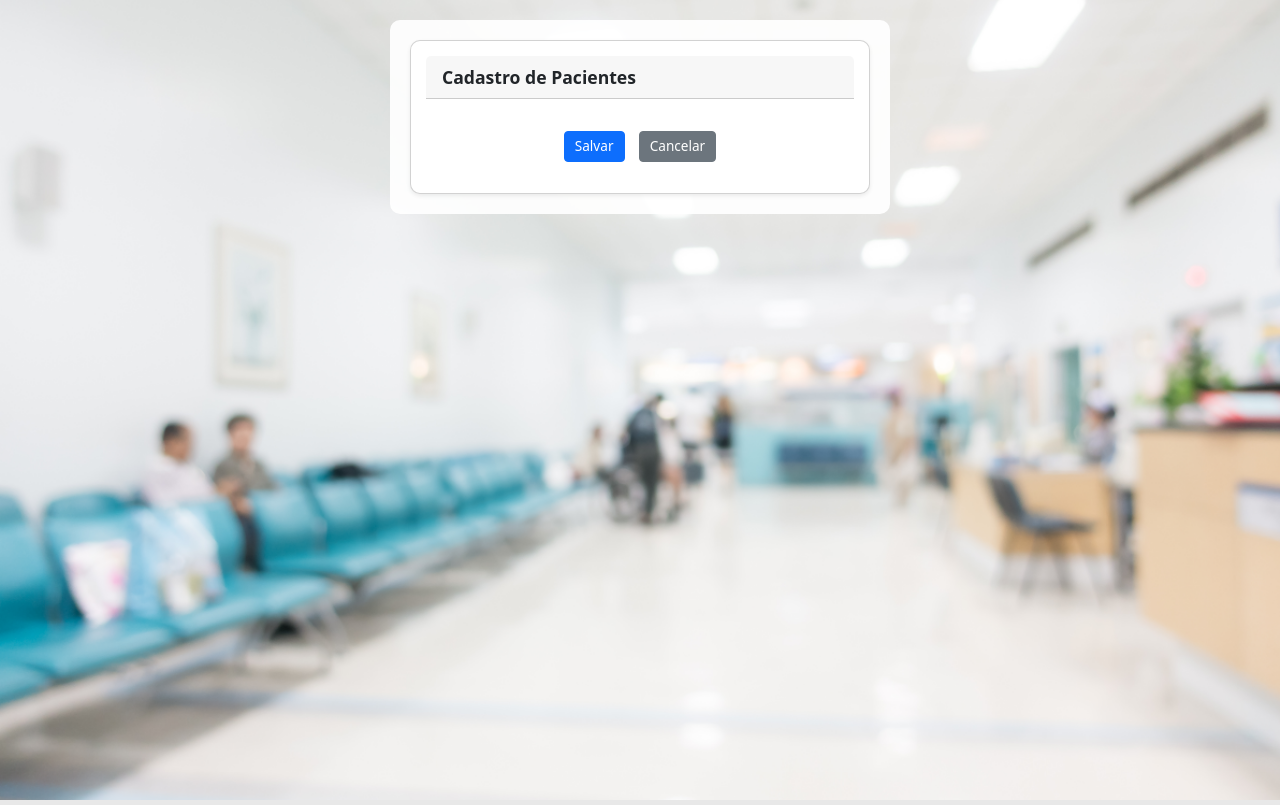
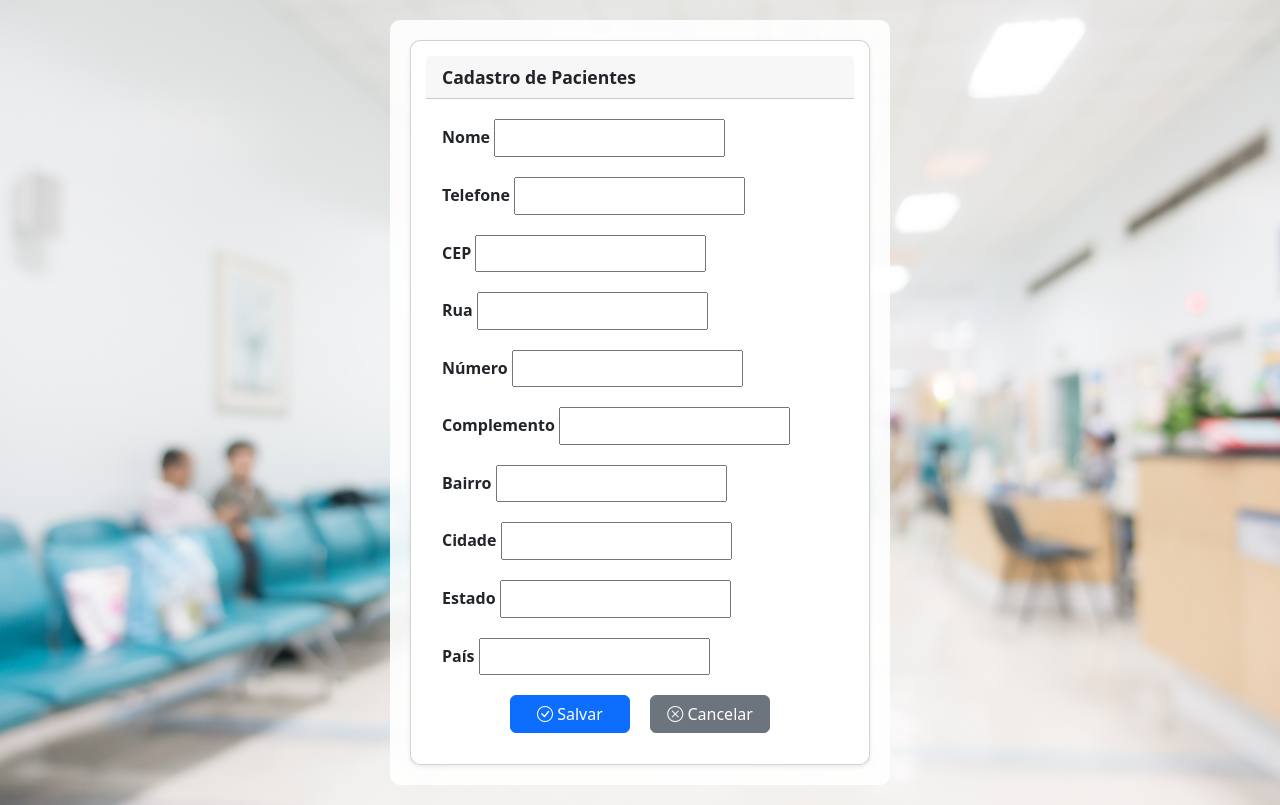
Before and after one commit to gbrlbarreto/ProjetoMedicalSys_Django, a Django app: template clientes/templates/person_form.html in a window 1280 px wide. Run offline with Django 4.2, Linux system fonts and the light colour scheme; the template is opened without the code that fills it, so the values that code supplies are empty, except form fields; tables that the repository leaves empty hold one stand-in row (values such as "Sample post"); form fields are guessed from the names that the template uses; some libraries are stand-ins or nearby versions.

Commit message:
feat: personalizando forms de cliente

```diff
--- a/clientes/templates/person_form.html
+++ b/clientes/templates/person_form.html
@@ -25,10 +25,64 @@
         <div class="card-body">
             <form method="POST" enctype="multipart/form-data">
                 {% csrf_token %}
-                {{ form|bootstrap }}
-                <div class="form-buttons mt-3 text-center">
-                    <button type="submit" class="btn btn-primary btn-sm">Salvar</button>
-                    <a href="{% url 'person_list' %}" class="btn btn-secondary btn-sm">Cancelar</a>
+
+                <div class="mb-3">
+                    <label class="form-label-ag-form">Nome</label>
+                    {{ form.nome }}
+                </div>
+
+                <div class="mb-3">
+                    <label class="form-label-ag-form">Telefone</label>
+                    {{ form.telefone }}
+                </div>
+
+                <div class="mb-3">
+                    <label class="form-label-ag-form">CEP</label>
+                    {{ form.cep }}
+                </div>
+
+                <div class="mb-3">
+                    <label class="form-label-ag-form">Rua</label>
+                    {{ form.rua }}
+                </div>
+
+                <div class="mb-3">
+                    <label class="form-label-ag-form">Número</label>
+                    {{ form.numero }}
+                </div>
+
+                <div class="mb-3">
+                    <label class="form-label-ag-form">Complemento</label>
+                    {{ form.complemento }}
+                </div>
+
+                <div class="mb-3">
+                    <label class="form-label-ag-form">Bairro</label>
+                    {{ form.bairro }}
+                </div>
+
+                <div class="mb-3">
+                    <label class="form-label-ag-form">Cidade</label>
+                    {{ form.cidade }}
+                </div>
+
+                <div class="mb-3">
+                    <label class="form-label-ag-form">Estado</label>
+                    {{ form.estado }}
+                </div>
+
+                <div class="mb-3">
+                    <label class="form-label-ag-form">País</label>
+                    {{ form.país }}
+                </div>
+
+                <div class="btn-container-person-form">
+                    <button type="submit" class="btn btn-primary btn-person-form">
+                        <i class="bi bi-check-circle"></i> Salvar
+                    </button>
+                    <a href="{% url 'person_list' %}" class="btn btn-secondary btn-person-form">
+                        <i class="bi bi-x-circle"></i> Cancelar
+                    </a>
                 </div>
             </form>
         </div>
```
Also changed, not shown: clientes/forms.py (+13 -0 lines).
